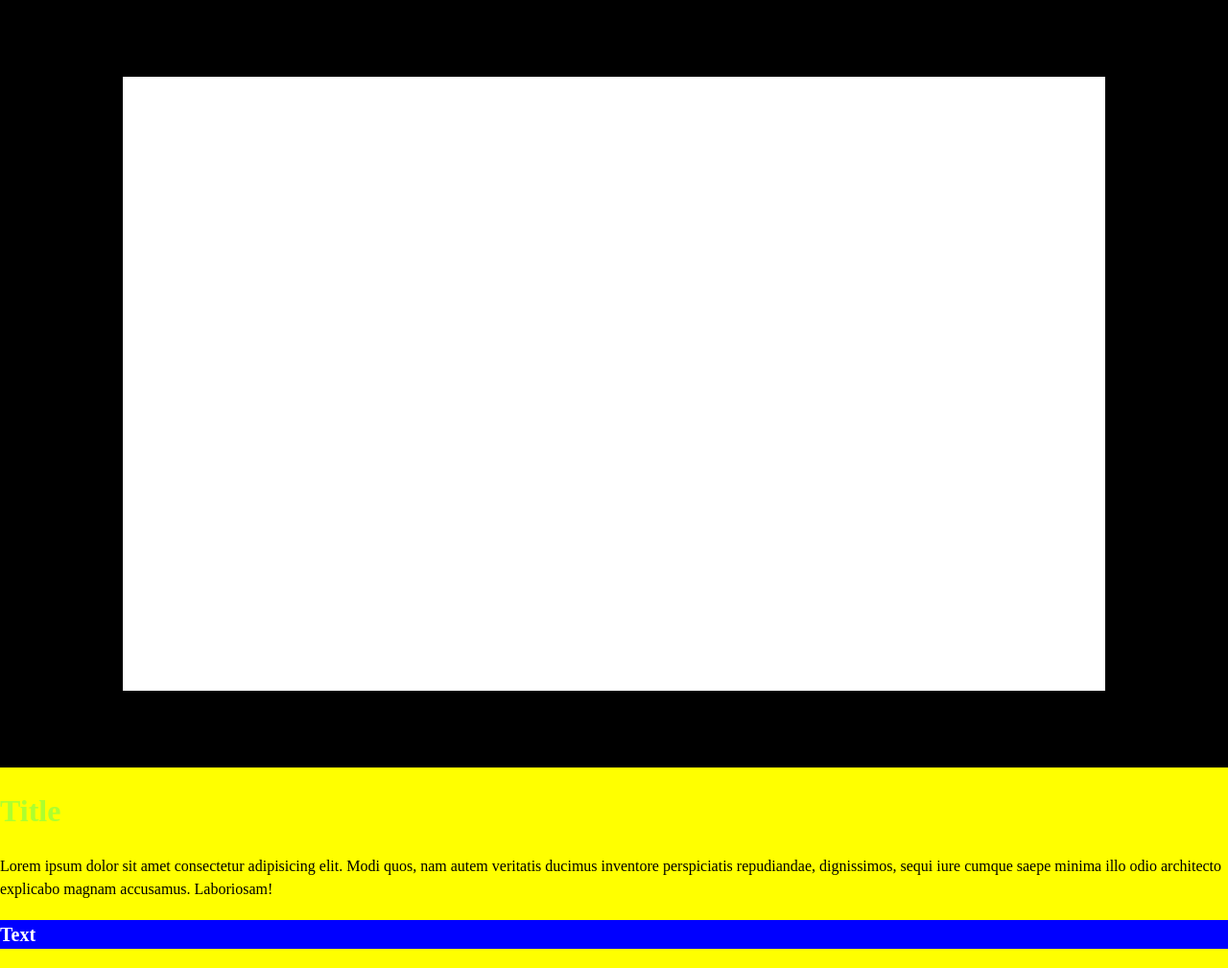
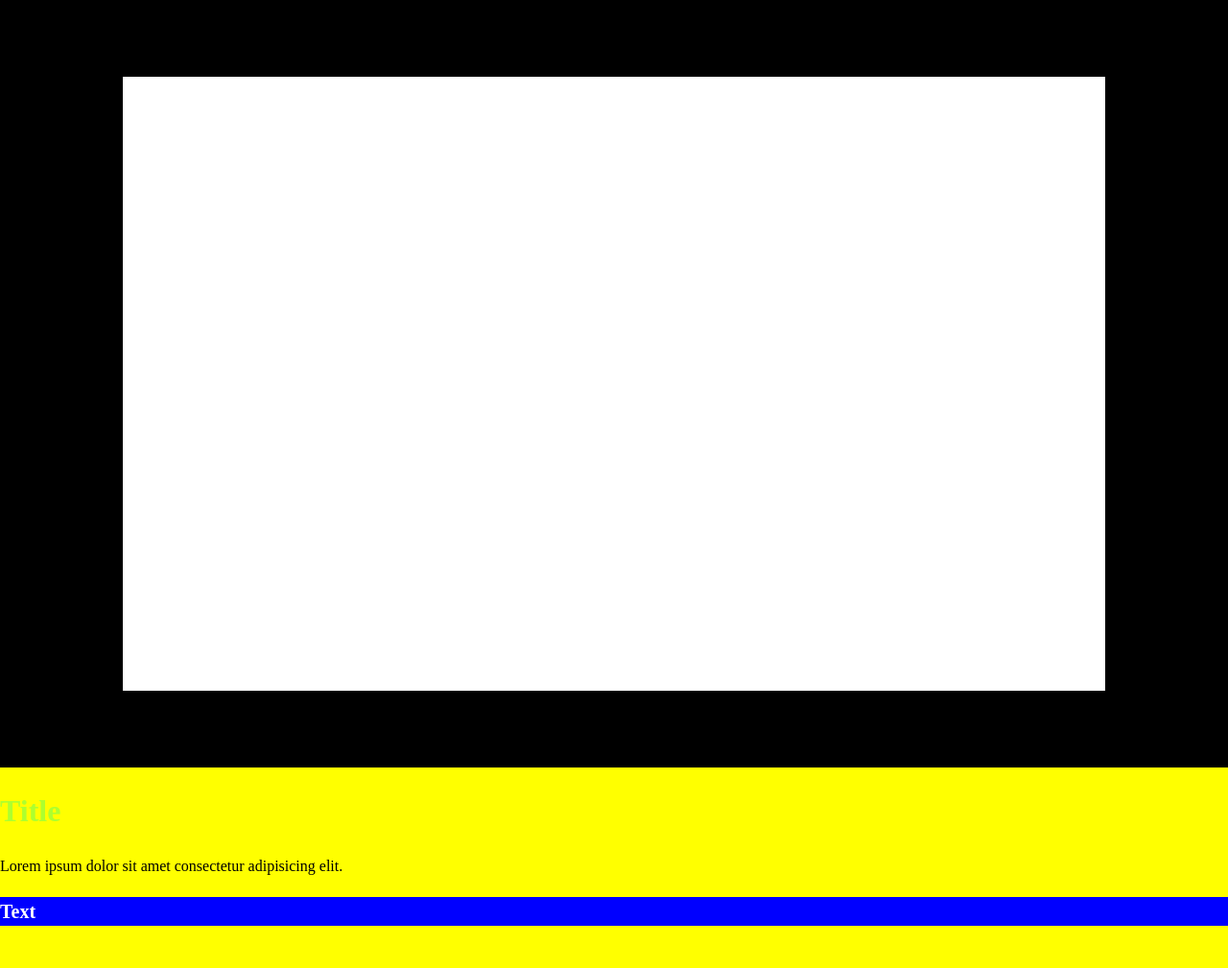
Before and after one commit to zyzhangyi2891/the-final-project, a Vue app: page public/index.html in a window 1280 px wide. Shown: the whole page at 96% size. After the commit the page ends 985 px from the top, so only its background shows below. Built offline with nearby package versions, Linux system fonts and the light colour scheme.

Commit message:
something changed

```diff
--- a/public/index.html
+++ b/public/index.html
@@ -20,7 +20,7 @@
     </div>
 
     <h1 class="title">Title</h1>
-    <p>Lorem ipsum dolor sit amet consectetur adipisicing elit. Modi quos, nam autem veritatis ducimus inventore perspiciatis repudiandae, dignissimos, sequi iure cumque saepe minima illo odio architecto explicabo magnam accusamus. Laboriosam!</p>
+    <p>Lorem ipsum dolor sit amet consectetur adipisicing elit.</p>
 
     <div class="box">
       <h3>Text</h3>
```
